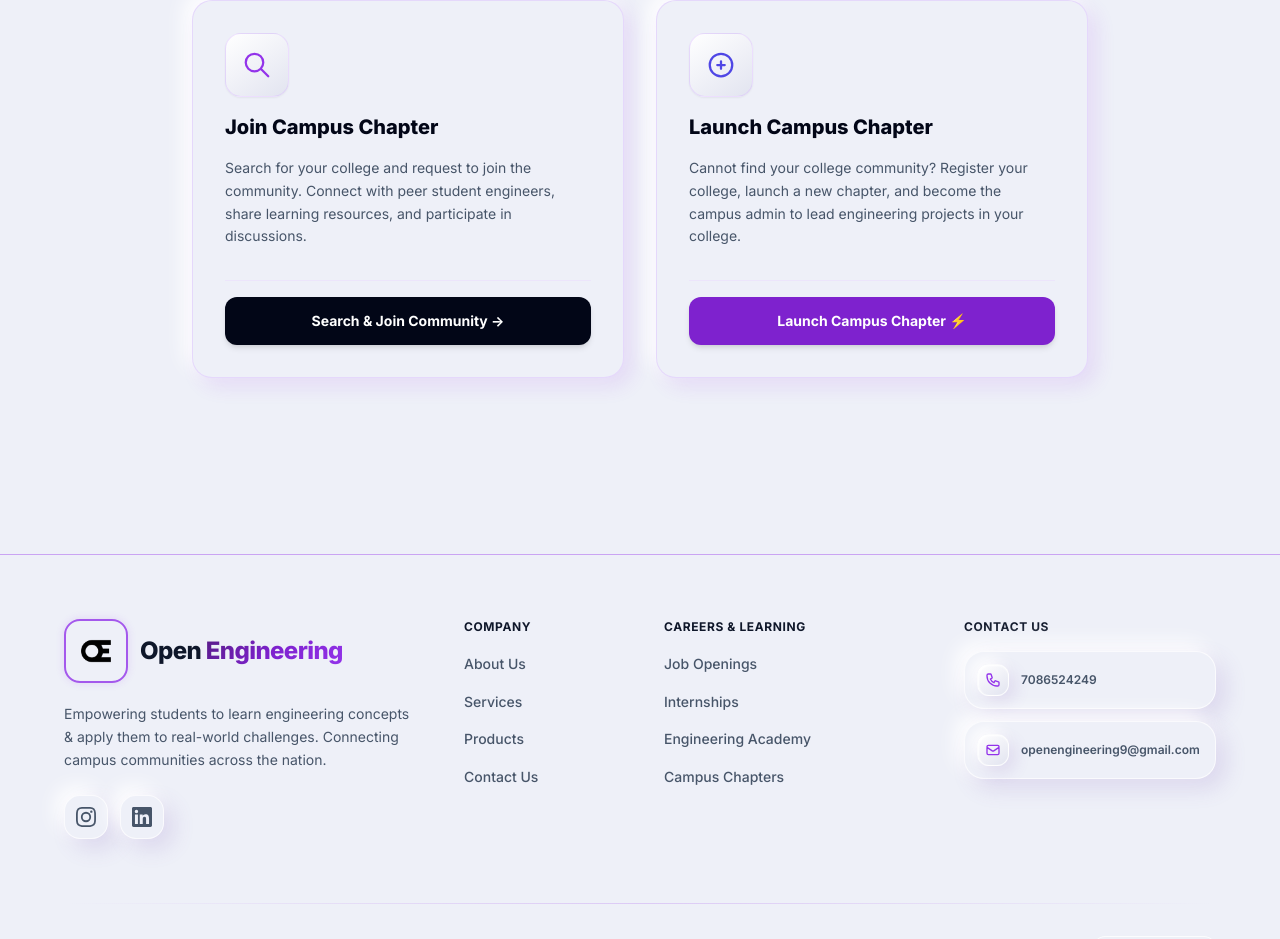
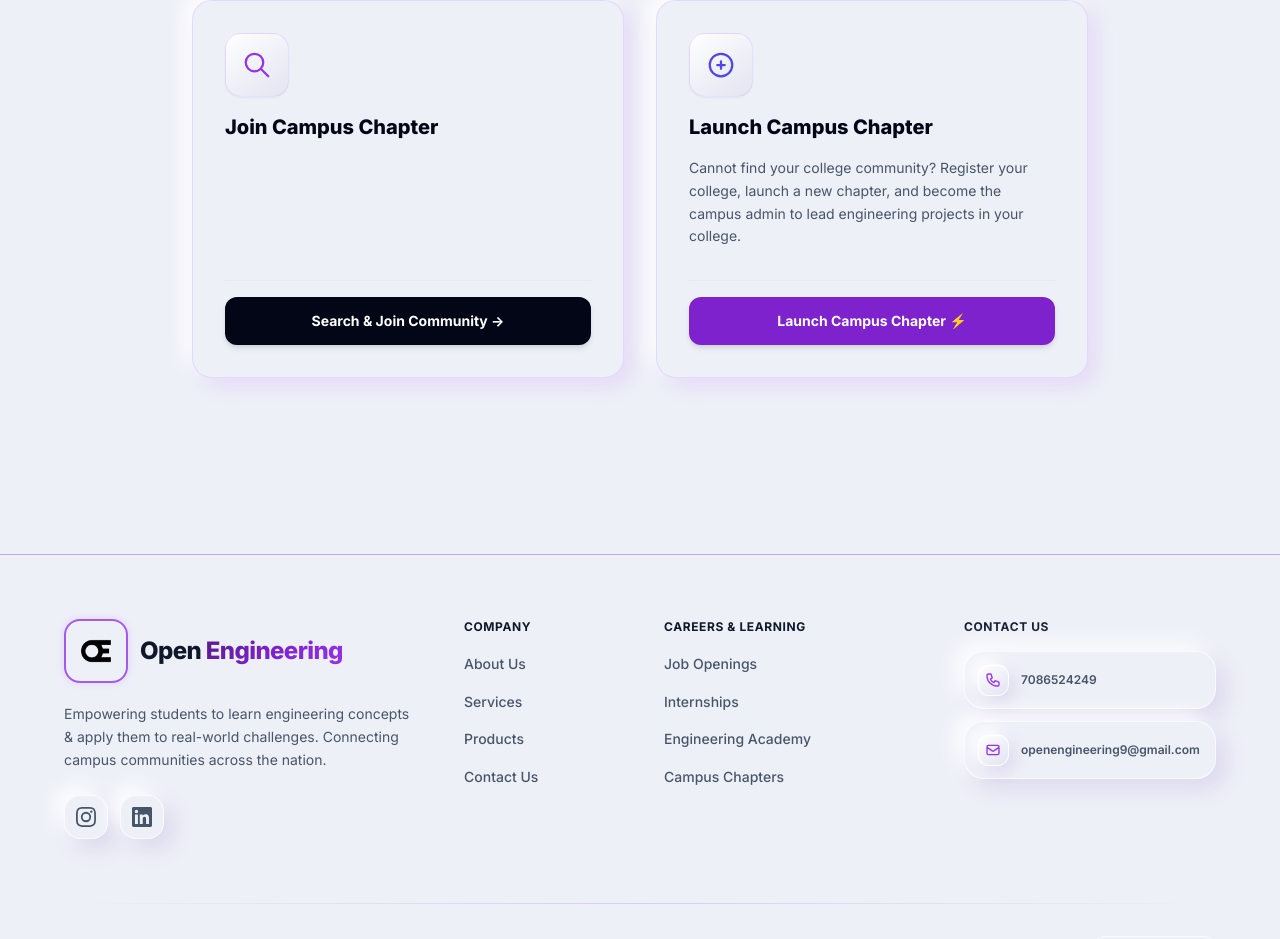
Before and after one commit to openengineeringworld/Open-Engineering, a Next.js app: page /community in a window 1280 px wide. Shown: the part 845-1784 px from the top of the page. Built offline with nearby package versions, Linux system fonts and the light colour scheme; no server answers.

Commit message:
Remove text description from Join Campus Chapter section

```diff
--- a/src/app/community/page.tsx
+++ b/src/app/community/page.tsx
@@ -118,9 +118,6 @@ export default async function CommunityPage() {
                     </svg>
                   </div>
                   <h3 className="text-xl font-extrabold text-slate-950">Join Campus Chapter</h3>
-                  <p className="text-text-muted text-sm leading-relaxed font-normal">
-                    Search for your college and request to join the community. Connect with peer student engineers, share learning resources, and participate in discussions.
-                  </p>
                 </div>
                 <div className="mt-8 pt-4 border-t border-purple-200/40">
                   <Link
```
